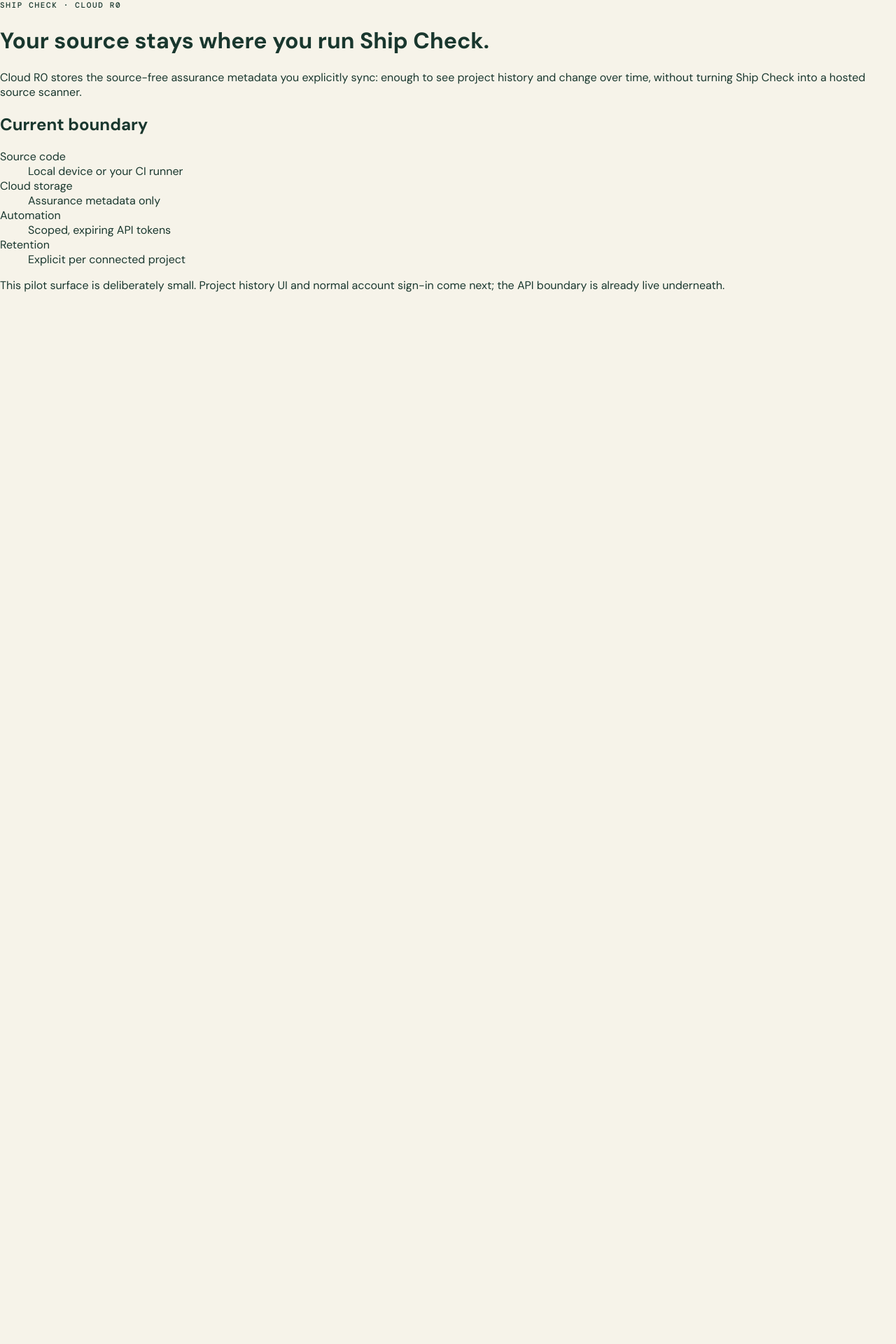
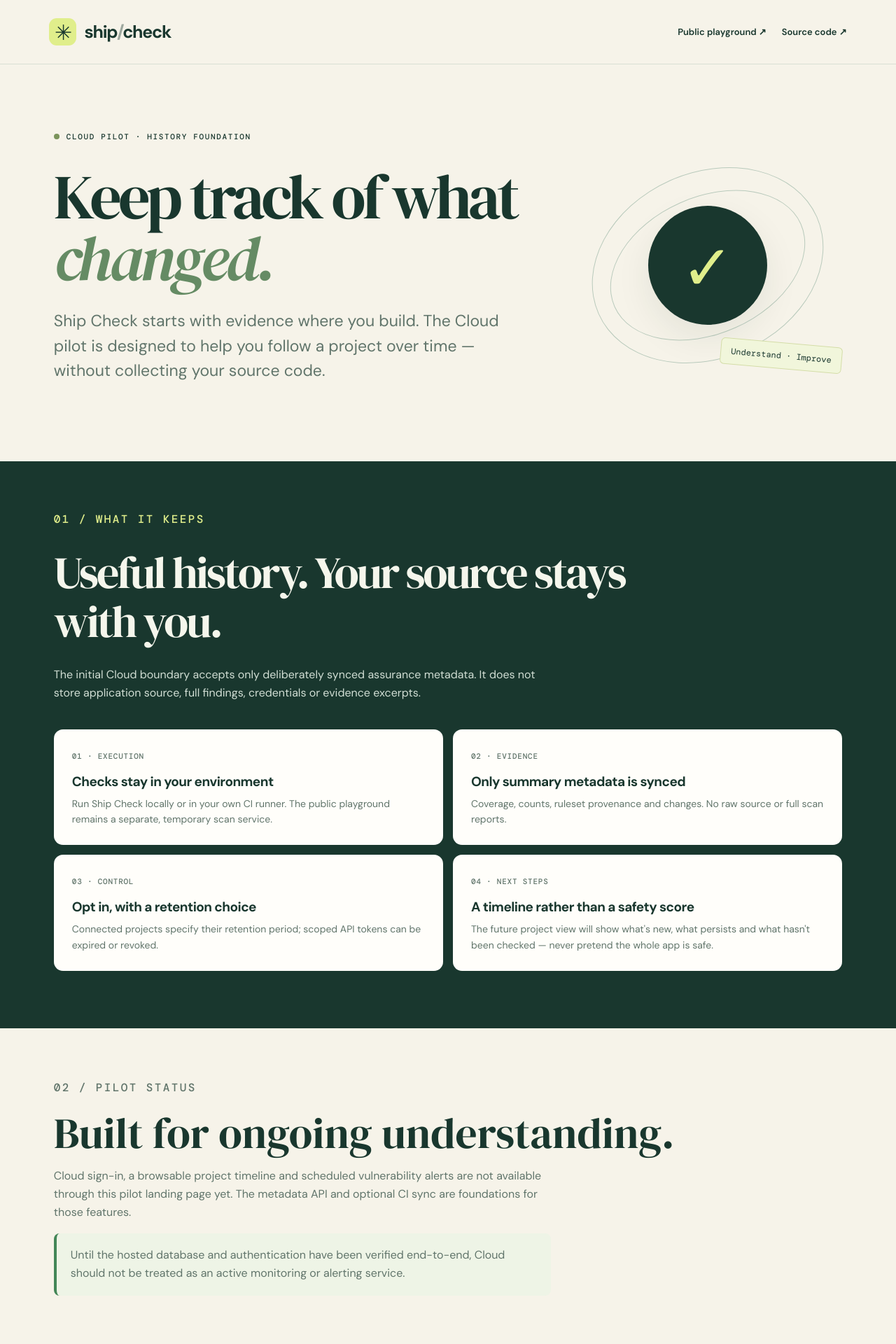
Before and after one commit to tomcwxyz/Ship-check, a Next.js app in the folder apps/cloud/: page / in a window 1280 px wide. Shown: the top 1920 px of the page at 70% size. Before the commit the page ends 800 px from the top, so only its background shows below. Built offline with nearby package versions, Linux system fonts and the light colour scheme.

Commit message:
style(cloud): consistent playground brand with an honest pilot experience

```diff
--- a/apps/cloud/app/page.tsx
+++ b/apps/cloud/app/page.tsx
@@ -1,26 +1,79 @@
 export default function Home() {
   return (
-    <main>
-      <p className="eyebrow">Ship Check · Cloud R0</p>
-      <h1>Your source stays where you run Ship Check.</h1>
-      <p className="lede">
-        Cloud R0 stores the source-free assurance metadata you explicitly sync:
-        enough to see project history and change over time, without turning
-        Ship Check into a hosted source scanner.
-      </p>
-      <section>
-        <h2>Current boundary</h2>
-        <dl>
-          <div><dt>Source code</dt><dd>Local device or your CI runner</dd></div>
-          <div><dt>Cloud storage</dt><dd>Assurance metadata only</dd></div>
-          <div><dt>Automation</dt><dd>Scoped, expiring API tokens</dd></div>
-          <div><dt>Retention</dt><dd>Explicit per connected project</dd></div>
-        </dl>
+    <main className="cloud-shell">
+      <header className="masthead">
+        <a className="wordmark" href="/" aria-label="Ship Check Cloud home">
+          <span className="wordmark-mark" aria-hidden="true">✳</span>
+          <span>ship<span className="wordmark-slash">/</span>check</span>
+        </a>
+        <nav aria-label="Other Ship Check surfaces">
+          <a href="https://check.good-ship.co.uk/">Public playground ↗</a>
+          <a href="https://github.com/tomcwxyz/Ship-check">Source code ↗</a>
+        </nav>
+      </header>
+      <section className="cloud-hero" aria-labelledby="cloud-title">
+        <div>
+          <p className="eyebrow"><span className="live-dot" aria-hidden="true" />CLOUD PILOT · HISTORY FOUNDATION</p>
+          <h1 id="cloud-title">Keep track of what <em>changed.</em></h1>
+          <p className="cloud-lede">
+            Ship Check starts with evidence where you build. The Cloud pilot is designed
+            to help you follow a project over time — without collecting your source code.
+          </p>
+        </div>
+        <div className="hero-instrument" aria-hidden="true">
+          <span className="hero-symbol">✓</span>
+          <span className="hero-note">Understand · Improve</span>
+        </div>
       </section>
-      <p className="note">
-        This pilot surface is deliberately small. Project history UI and normal
-        account sign-in come next; the API boundary is already live underneath.
-      </p>
+      <section className="cloud-boundary" aria-labelledby="boundary-heading">
+        <p className="section-index">01 / WHAT IT KEEPS</p>
+        <h2 id="boundary-heading">Useful history. Your source stays with you.</h2>
+        <p>
+          The initial Cloud boundary accepts only deliberately synced assurance metadata.
+          It does not store application source, full findings, credentials or evidence excerpts.
+        </p>
+        <div className="boundary-grid">
+          <div className="boundary-card">
+            <span className="caption">01 · Execution</span>
+            <h3>Checks stay in your environment</h3>
+            <p>Run Ship Check locally or in your own CI runner. The public playground remains a separate, temporary scan service.</p>
+          </div>
+          <div className="boundary-card">
+            <span className="caption">02 · Evidence</span>
+            <h3>Only summary metadata is synced</h3>
+            <p>Coverage, counts, ruleset provenance and changes. No raw source or full scan reports.</p>
+          </div>
+          <div className="boundary-card">
+            <span className="caption">03 · Control</span>
+            <h3>Opt in, with a retention choice</h3>
+            <p>Connected projects specify their retention period; scoped API tokens can be expired or revoked.</p>
+          </div>
+          <div className="boundary-card">
+            <span className="caption">04 · Next steps</span>
+            <h3>A timeline rather than a safety score</h3>
+            <p>The future project view will show what's new, what persists and what hasn't been checked — never pretend the whole app is safe.</p>
+          </div>
+        </div>
+      </section>
+      <section className="cloud-next" aria-labelledby="next-heading">
+        <p className="section-index">02 / PILOT STATUS</p>
+        <h2 id="next-heading">Built for ongoing understanding.</h2>
+        <p>
+          Cloud sign-in, a browsable project timeline and scheduled vulnerability alerts
+          are not available through this pilot landing page yet.
+          The metadata API and optional CI sync are foundations for those features.
+        </p>
+        <p className="cloud-note">
+          Until the hosted database and authentication have been verified end-to-end,
+          Cloud should not be treated as an active monitoring or alerting service.
+        </p>
+      </section>
+      <footer className="cloud-footer">
+        <span>Ship Check · Evidence-led, local-first assurance · </span>
+        <a href="https://github.com/tomcwxyz/Ship-check/blob/main/docs/CLOUD_MONITORING.md">
+          Cloud monitoring roadmap ↗
+        </a>
+      </footer>
     </main>
   );
 }
```
